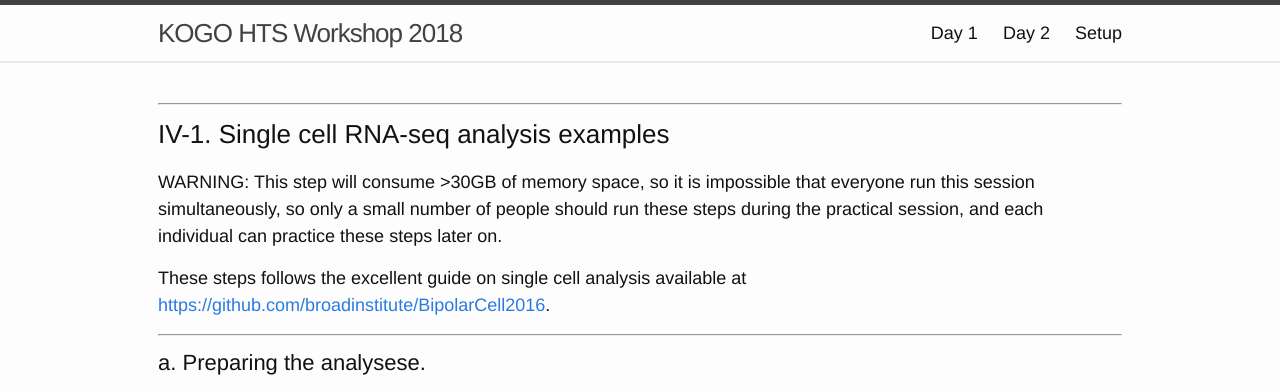
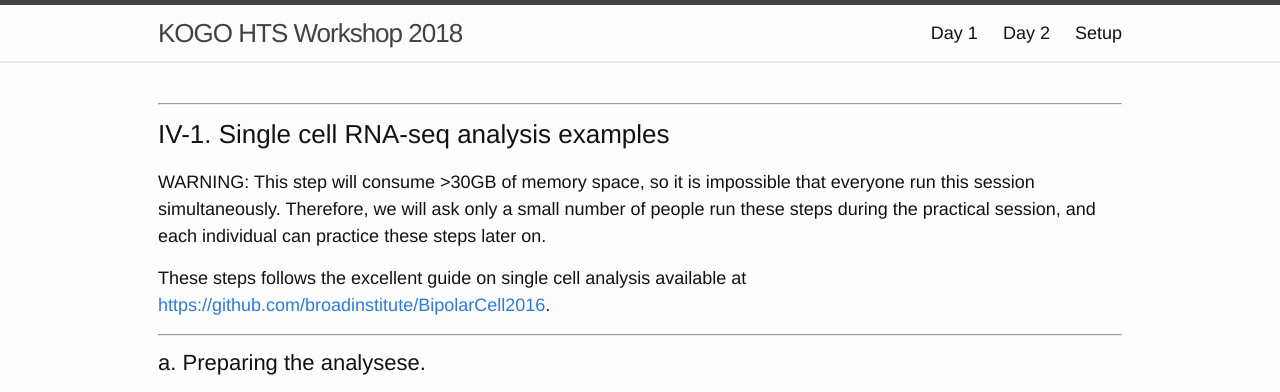
Before and after one commit to htsworkshop/stom-2018, a Jekyll site: the page built from class-material/day2-single-cell.md, in a window 1280 px wide. Shown: the top 392 px of the page. Built offline with Jekyll 4.4.1, drawn with Linux system fonts in a browser that asks for light colours.

```diff
--- a/class-material/day2-single-cell.md
+++ b/class-material/day2-single-cell.md
@@ -7,8 +7,9 @@ layout: page
 ### IV-1. Single cell RNA-seq analysis examples
 
 WARNING: This step will consume >30GB of memory space, so it is
-impossible that everyone run this session simultaneously, so only a
-small number of people should run these steps during the practical
+impossible that everyone run this session simultaneously. Therefore,
+we will ask only a
+small number of people run these steps during the practical
 session, and each individual can practice these steps later on.
 
 These steps follows the excellent guide on single cell analysis
```
